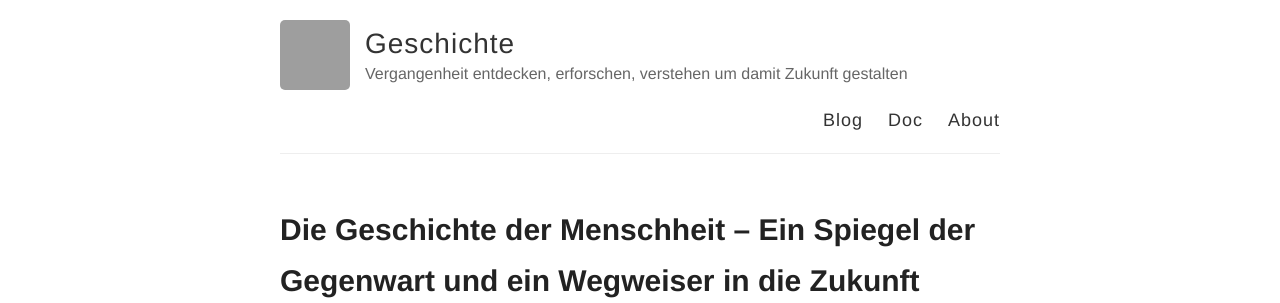
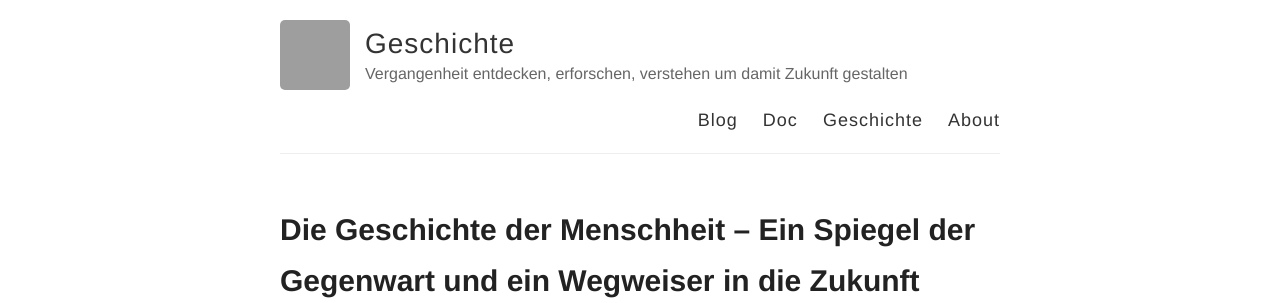
Before and after one commit to S2030c/geschichte, a Jekyll site: the page built from index.html, in a window 1280 px wide. Shown: the top 303 px of the page. Built offline with Jekyll 4.4.1, drawn with Linux system fonts in a browser that asks for light colours; grey boxes are pictures that could not be loaded.

Commit message:
Update default.html

```diff
--- a/_layouts/default.html
+++ b/_layouts/default.html
@@ -12,7 +12,6 @@
     <link rel="stylesheet" type="text/css" href="{{ site.baseurl }}/style.css" />
     <link rel="alternate" type="application/rss+xml" title="{{ site.name }} - {{ site.description }}" href="{{ site.baseurl }}/feed.xml" />
 
-    <!-- Created with Jekyll Now - http://github.com/barryclark/jekyll-now -->
   </head>
 
   <body>
@@ -29,6 +28,7 @@
           <nav>
             <a href="{{ site.baseurl }}/" title="Home">Blog</a>
             <a href="{{ site.baseurl }}/doc/" title="weitere Texte">Doc</a>
+            <a href="{{ site.baseurl }}/geschichte-und-ihre-bedeutung/" title="Geschichte und ihre Bedeutung">Geschichte</a>
             <a href="{{ site.baseurl }}/about" title="Autor about">About</a>
           </nav>
         </header>
```
